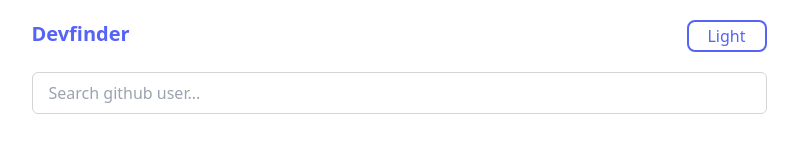
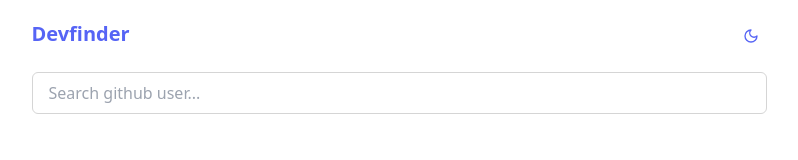
Before and after one commit to imcasero/Devfinder, a React (Vite) app: page / in a window 1280 px wide. Shown: the top 160 px of the page, without its empty margins (241-1039 px from the left). Built offline with nearby package versions, Linux system fonts and the light colour scheme.

Commit message:
feat: add icon theme toggle

```diff
--- a/package.json
+++ b/package.json
@@ -11,6 +11,7 @@
   },
   "dependencies": {
     "clsx": "^2.1.1",
+    "lucide-react": "^0.460.0",
     "react": "^18.3.1",
     "react-dom": "^18.3.1"
   },
--- a/src/components/Header.tsx
+++ b/src/components/Header.tsx
@@ -1,16 +1,21 @@
 import { useTheme } from "@context/themeContext";
+import { Sun, Moon } from "lucide-react";
 export const Header = () => {
   const { toggleTheme, theme } = useTheme();
   return (
     <header className="w-full flex justify-between align-middle">
       <h1 className="font-bold text-xl text-primary">Devfinder</h1>
       <button
-        className="text-base text-primary border-2 border-primary w-20 h-8 rounded-lg"
+        className="text-sm text-primary flex items-center justify-center w-8 h-8 rounded-md  hover:bg-primary hover:text-white transition"
         onClick={() => {
           toggleTheme();
         }}
       >
-        {String(theme).charAt(0).toUpperCase() + String(theme).slice(1)}
+        {theme === "dark" ? (
+          <Sun className="w-4 h-4" />
+        ) : (
+          <Moon className="w-4 h-4" />
+        )}
       </button>
     </header>
   );
```
Also changed, not shown: 1 other file (tests, documents, lock files or other folders).
